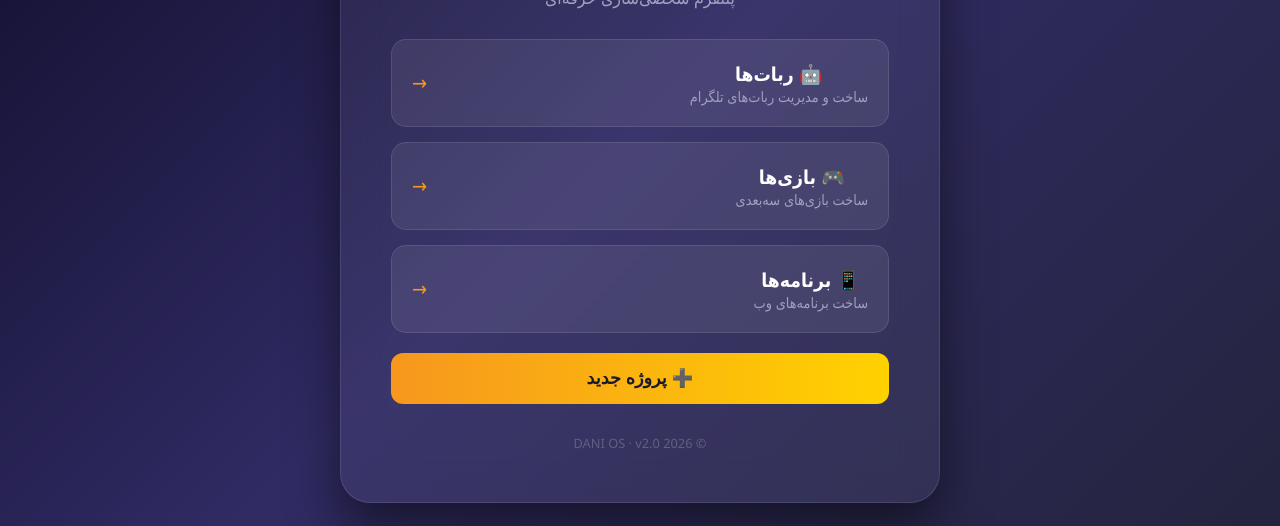
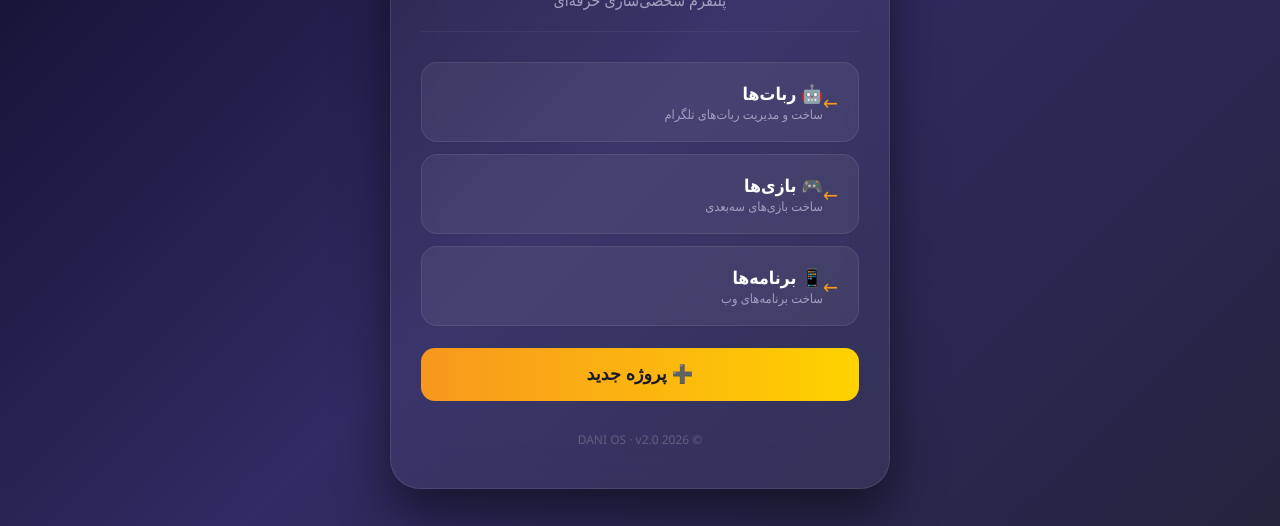
Before and after one commit to gigglegalaxy9090-lab/DANI-op, a plain HTML site: page index.html in a window 1280 px wide. Shown: the part 274-800 px from the top of the page. Drawn offline with Linux system fonts and the light colour scheme.

Commit message:
Update index.html

```diff
--- a/index.html
+++ b/index.html
@@ -3,185 +3,277 @@
 <head>
     <meta charset="UTF-8">
     <meta name="viewport" content="width=device-width, initial-scale=1.0">
-    <title>DANI OS - Personal Platform</title>
+    <title>DANI OS - پلتفرم شخصی‌سازی</title>
     <style>
+        /* ============================================
+           استایل‌های اصلی
+           ============================================ */
         * {
             margin: 0;
             padding: 0;
             box-sizing: border-box;
         }
+
         body {
             font-family: 'Segoe UI', Tahoma, Geneva, Verdana, sans-serif;
             background: linear-gradient(135deg, #0f0c29, #302b63, #24243e);
-            color: white;
+            color: #ffffff;
             min-height: 100vh;
             display: flex;
             justify-content: center;
             align-items: center;
             direction: rtl;
+            padding: 20px;
         }
+
         .container {
             background: rgba(255, 255, 255, 0.05);
             backdrop-filter: blur(20px);
-            padding: 50px;
+            border: 1px solid rgba(255, 255, 255, 0.1);
             border-radius: 30px;
-            border: 1px solid rgba(255, 255, 255, 0.1);
-            max-width: 600px;
-            width: 90%;
+            padding: 40px 30px;
+            max-width: 500px;
+            width: 100%;
             text-align: center;
             box-shadow: 0 25px 50px rgba(0, 0, 0, 0.5);
         }
+
         .logo {
             font-size: 80px;
             margin-bottom: 10px;
         }
+
         h1 {
-            font-size: 2.5rem;
+            font-size: 2.8rem;
+            font-weight: 900;
             background: linear-gradient(90deg, #f7971e, #ffd200);
             -webkit-background-clip: text;
             -webkit-text-fill-color: transparent;
-            margin-bottom: 10px;
+            margin-bottom: 5px;
         }
+
         .subtitle {
             color: #a0a0c0;
-            font-size: 1.1rem;
+            font-size: 1rem;
             margin-bottom: 30px;
+            border-bottom: 1px solid rgba(255, 255, 255, 0.05);
+            padding-bottom: 20px;
         }
-        .menu {
-            display: flex;
-            flex-direction: column;
-            gap: 15px;
-        }
+
+        /* ============================================
+           منوی اصلی
+           ============================================ */
         .menu-item {
-            background: rgba(255, 255, 255, 0.08);
-            border: 1px solid rgba(255, 255, 255, 0.1);
-            padding: 20px;
-            border-radius: 15px;
-            cursor: pointer;
-            transition: all 0.3s ease;
+            background: rgba(255, 255, 255, 0.06);
+            border: 1px solid rgba(255, 255, 255, 0.08);
+            border-radius: 16px;
+            padding: 18px 20px;
+            margin-bottom: 12px;
             display: flex;
             align-items: center;
             justify-content: space-between;
+            cursor: pointer;
+            transition: all 0.3s ease;
         }
-        .menu-item:hover {
-            background: rgba(255, 255, 255, 0.15);
-            transform: translateX(-10px);
-            border-color: #f7971e;
+
+        .menu-item:active {
+            transform: scale(0.97);
+            background: rgba(255, 255, 255, 0.12);
         }
+
         .menu-item .icon {
-            font-size: 30px;
+            font-size: 28px;
+            margin-left: 15px;
         }
+
+        .menu-item .info {
+            flex: 1;
+            text-align: right;
+        }
+
         .menu-item .title {
-            font-size: 1.2rem;
-            font-weight: bold;
+            font-size: 1.1rem;
+            font-weight: 600;
         }
+
         .menu-item .desc {
-            font-size: 0.9rem;
+            font-size: 0.8rem;
             color: #a0a0c0;
         }
+
         .menu-item .arrow {
             color: #f7971e;
             font-size: 20px;
         }
-        .btn {
+
+        /* ============================================
+           دکمه پروژه جدید
+           ============================================ */
+        .btn-primary {
             background: linear-gradient(90deg, #f7971e, #ffd200);
+            border: none;
+            border-radius: 14px;
+            padding: 16px;
+            width: 100%;
+            font-size: 1.1rem;
+            font-weight: 700;
             color: #1a1a2e;
-            border: none;
-            padding: 15px 30px;
-            border-radius: 12px;
-            font-size: 1.1rem;
-            font-weight: bold;
             cursor: pointer;
             transition: all 0.3s ease;
-            margin-top: 20px;
-            width: 100%;
+            margin-top: 10px;
         }
-        .btn:hover {
-            transform: scale(1.02);
-            box-shadow: 0 10px 30px rgba(247, 151, 30, 0.3);
+
+        .btn-primary:active {
+            transform: scale(0.97);
         }
+
+        /* ============================================
+          وضعیت (Status)
+          ============================================ */
         #status {
             margin-top: 20px;
             padding: 15px;
-            background: rgba(0, 0, 0, 0.3);
-            border-radius: 10px;
+            background: rgba(0, 0, 0, 0.4);
+            border-radius: 12px;
             display: none;
             font-size: 0.95rem;
+            border-right: 3px solid #f7971e;
         }
+
+        /* ============================================
+          فوتر
+          ============================================ */
         .footer {
             margin-top: 30px;
             color: #606080;
-            font-size: 0.8rem;
+            font-size: 0.75rem;
+        }
+
+        .footer a {
+            color: #f7971e;
+            text-decoration: none;
         }
     </style>
 </head>
 <body>
+
     <div class="container">
+        <!-- لوگو و عنوان -->
         <div class="logo">🚀</div>
         <h1>DANI OS</h1>
         <p class="subtitle">پلتفرم شخصی‌سازی حرفه‌ای</p>
 
-        <div class="menu">
-            <div class="menu-item" onclick="showSection('bots')">
-                <div>
+        <!-- منوی اصلی -->
+        <div class="menu-item" onclick="openSection('bots')">
+            <span class="arrow">←</span>
+            <div class="info">
                 <div class="title">🤖 ربات‌ها</div>
                 <div class="desc">ساخت و مدیریت ربات‌های تلگرام</div>
             </div>
-                <span class="arrow">→</span>
         </div>
-            <div class="menu-item" onclick="showSection('games')">
-                <div>
+
+        <div class="menu-item" onclick="openSection('games')">
+            <span class="arrow">←</span>
+            <div class="info">
                 <div class="title">🎮 بازی‌ها</div>
                 <div class="desc">ساخت بازی‌های سه‌بعدی</div>
             </div>
-                <span class="arrow">→</span>
         </div>
-            <div class="menu-item" onclick="showSection('apps')">
-                <div>
+
+        <div class="menu-item" onclick="openSection('apps')">
+            <span class="arrow">←</span>
+            <div class="info">
                 <div class="title">📱 برنامه‌ها</div>
                 <div class="desc">ساخت برنامه‌های وب</div>
             </div>
-                <span class="arrow">→</span>
-            </div>
         </div>
 
-        <button class="btn" onclick="createProject()">➕ پروژه جدید</button>
+        <!-- دکمه پروژه جدید -->
+        <button class="btn-primary" onclick="newProject()">➕ پروژه جدید</button>
 
+        <!-- وضعیت -->
         <div id="status">
             <div id="statusMessage"></div>
         </div>
 
+        <!-- فوتر -->
         <div class="footer">© 2026 DANI OS · v2.0</div>
     </div>
 
     <script>
-        function showSection(section) {
+        // ============================================
+        // توابع اصلی
+        // ============================================
+
+        /**
+         * باز کردن هر بخش (ربات‌ها، بازی‌ها، برنامه‌ها)
+         */
+        function openSection(section) {
             const status = document.getElementById('status');
             const msg = document.getElementById('statusMessage');
+
             const titles = {
-                bots: '🤖 وارد شدن به بخش ربات‌ها...',
-                games: '🎮 وارد شدن به بخش بازی‌ها...',
-                apps: '📱 وارد شدن به بخش برنامه‌ها...'
+                bots: '🤖 ربات‌ها',
+                games: '🎮 بازی‌ها',
+                apps: '📱 برنامه‌ها'
             };
+
+            // نمایش وضعیت
             status.style.display = 'block';
-            msg.innerHTML = `${titles[section]} ✅`;
+            msg.innerHTML = `⏳ در حال ورود به بخش ${titles[section]}...`;
+
+            // شبیه‌سازی عملیات (با تأخیر)
             setTimeout(() => {
-                msg.innerHTML = `✅ ${titles[section]} (اتصال به سرور)`;
-            }, 1000);
+                msg.innerHTML = `✅ وارد بخش ${titles[section]} شدید!`;
+
+                // نمایش پیام اختصاصی هر بخش
+                const extraMessages = {
+                    bots: '🤖 می‌توانید یک ربات تلگرام جدید بسازید یا ربات‌های موجود را مدیریت کنید.',
+                    games: '🎮 بازی‌های سه‌بعدی خود را طراحی و اجرا کنید.',
+                    apps: '📱 برنامه‌های وب شخصی‌سازی شده بسازید.'
+                };
+                msg.innerHTML += `<br><span style="font-size:0.85rem; color:#a0a0c0;">${extraMessages[section]}</span>`;
+            }, 1200);
         }
 
-        function createProject() {
+        /**
+         * ساخت پروژه جدید
+         */
+        function newProject() {
             const status = document.getElementById('status');
             const msg = document.getElementById('statusMessage');
-            const name = prompt('نام پروژه جدید:');
-            if (name) {
+
+            // گرفتن اسم پروژه از کاربر
+            const projectName = prompt('📝 لطفاً نام پروژه جدید را وارد کنید:');
+
+            // اگر کاربر روی Cancel کلیک کرد یا اسمی وارد نکرد
+            if (projectName === null) {
+                return;
+            }
+
+            if (projectName.trim() === '') {
+                alert('❌ لطفاً یک نام معتبر وارد کنید!');
+                return;
+            }
+
+            // نمایش وضعیت
             status.style.display = 'block';
-                msg.innerHTML = `🚀 پروژه "${name}" در حال ساخت...`;
+            msg.innerHTML = `⏳ در حال ساخت پروژه "${projectName}"...`;
+
+            // شبیه‌سازی عملیات
             setTimeout(() => {
-                    msg.innerHTML = `✅ پروژه "${name}" با موفقیت ساخته شد!`;
+                msg.innerHTML = `✅ پروژه "${projectName}" با موفقیت ساخته شد! 🎉`;
+                msg.innerHTML += `<br><span style="font-size:0.85rem; color:#a0a0c0;">🔗 لینک پروژه: /projects/${projectName.toLowerCase().replace(/\s/g, '-')}</span>`;
             }, 1500);
         }
-        }
+
+        // ============================================
+        // نمایش پیام خوش‌آمدگویی هنگام بارگذاری
+        // ============================================
+        window.onload = function() {
+            console.log('🚀 DANI OS v2.0 Loaded!');
+        };
     </script>
+
 </body>
     </html>
```
Lines whose indentation alone changed are shown as unchanged.
